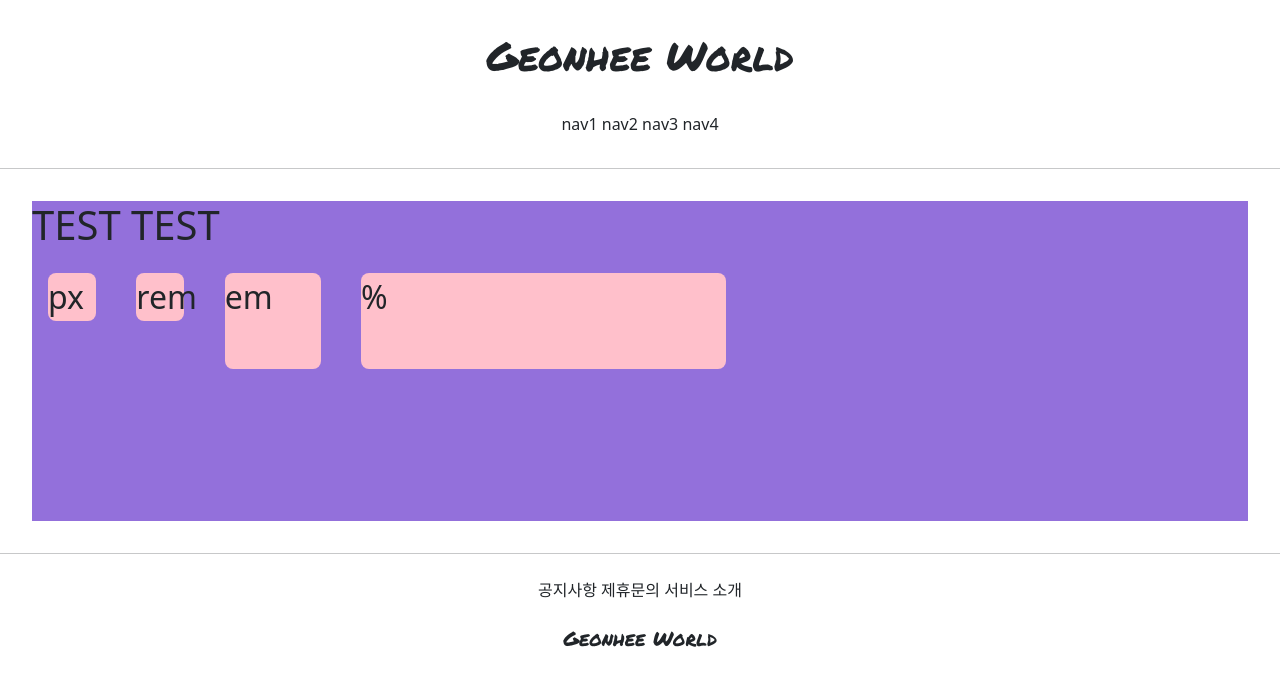
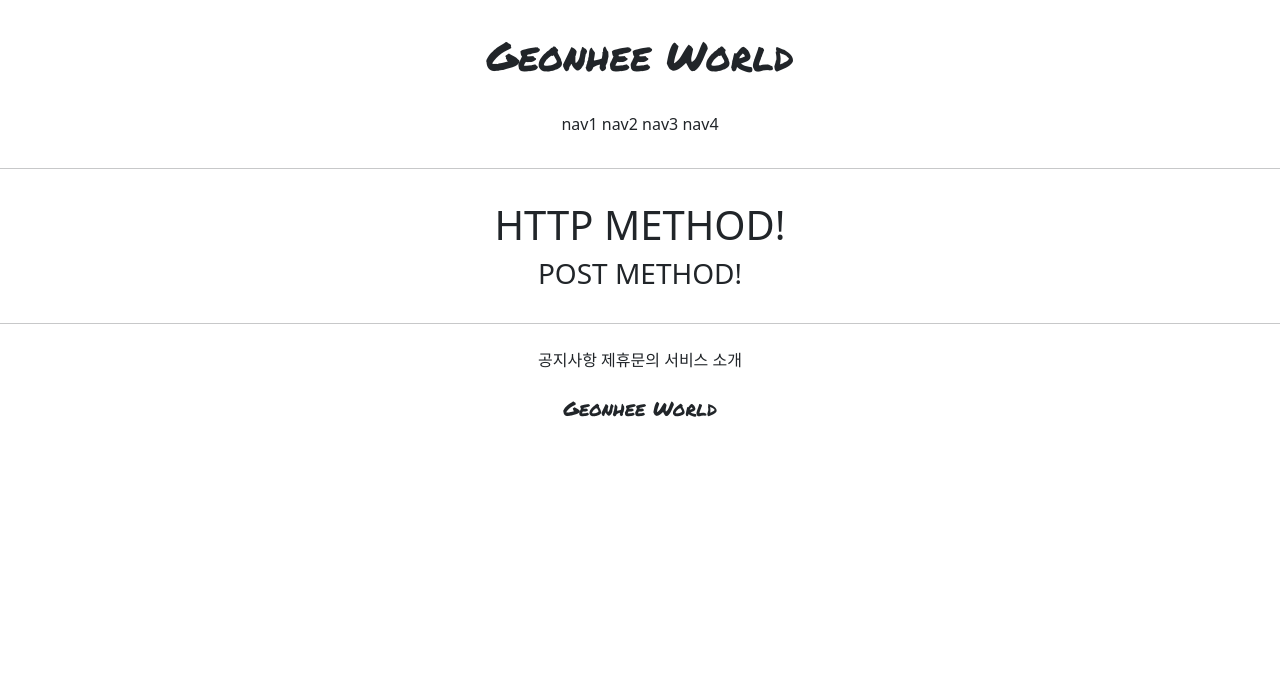
Before and after one commit to ghgh3644/gsgs_1, a Django app: page /accounts/hello_world/ in a window 1280 px wide. Shown: the top 686 px of the page. Run offline with Django 3.2, Linux system fonts and the light colour scheme; parts of the project's set-up code (start-up, migrations or seed data) failed here and were passed over.

Commit message:
7/9 gs_3ban_1_2

```diff
--- a/accountapp/templates/accountsapp/hello_world.html
+++ b/accountapp/templates/accountsapp/hello_world.html
@@ -2,25 +2,10 @@
 
 {% block content %}
 
-    <style>
-       .testing {
-           background-color: pink;
-           margin : 1rem;
-           height: 48px;
-           width: 48px;
-           border-radius: .5rem;
-           display: inline-block;
-       }
-    </style>
 
-    <div style = "height : 20rem; background-color: mediumpurple; margin : 2rem; border-radius:  : 1rem; font-size: 2rem">
-    <h1>TEST TEST</h1>
+    <div style = "margin : 2rem; text-align: center">
+    <h1>HTTP METHOD!</h1>
 
-    <div class="testing" style="height:48px; width: 48px">px</div>
-    <div class="testing" style="height:3rem; width: 3rem">rem</div>
-    <div class="testing" style="height:3em; width: 3em">em</div>
-    <div class="testing" style="height:30%; width: 30%">%</div>
-
-
+    <h3>{{ text }}</h3>
     </div >
 {% endblock %}
--- a/accountapp/views.py
+++ b/accountapp/views.py
@@ -4,4 +4,7 @@ from django.shortcuts import render
 # Create your views here.
 
 def hello_world(request) :
-    return render(request, 'accountsapp/hello_world.html')
+    if request.method == 'POST' :
+        return render(request, 'accountsapp/hello_world.html', context={'text': 'POST METHOD!'})
+    else :
+        return render(request, 'accountsapp/hello_world.html', context={'text': 'POST METHOD!'})
```
